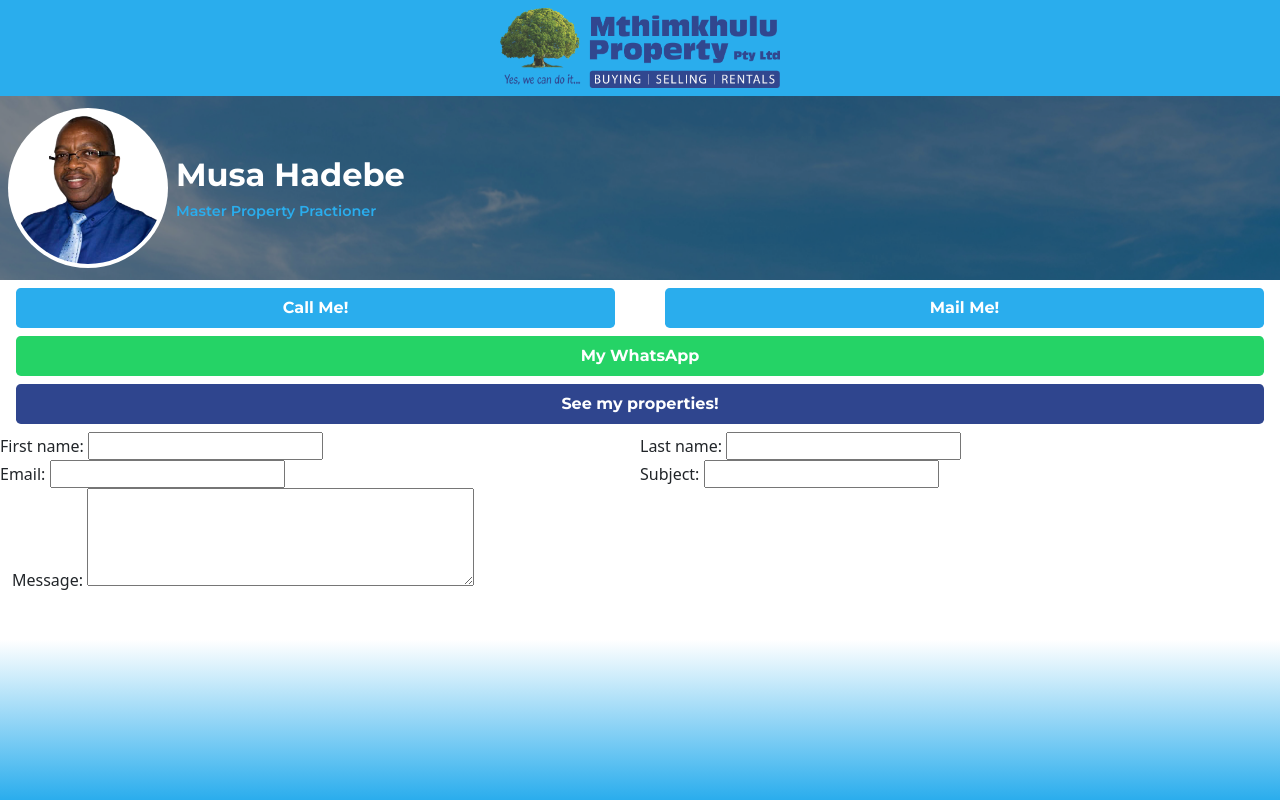
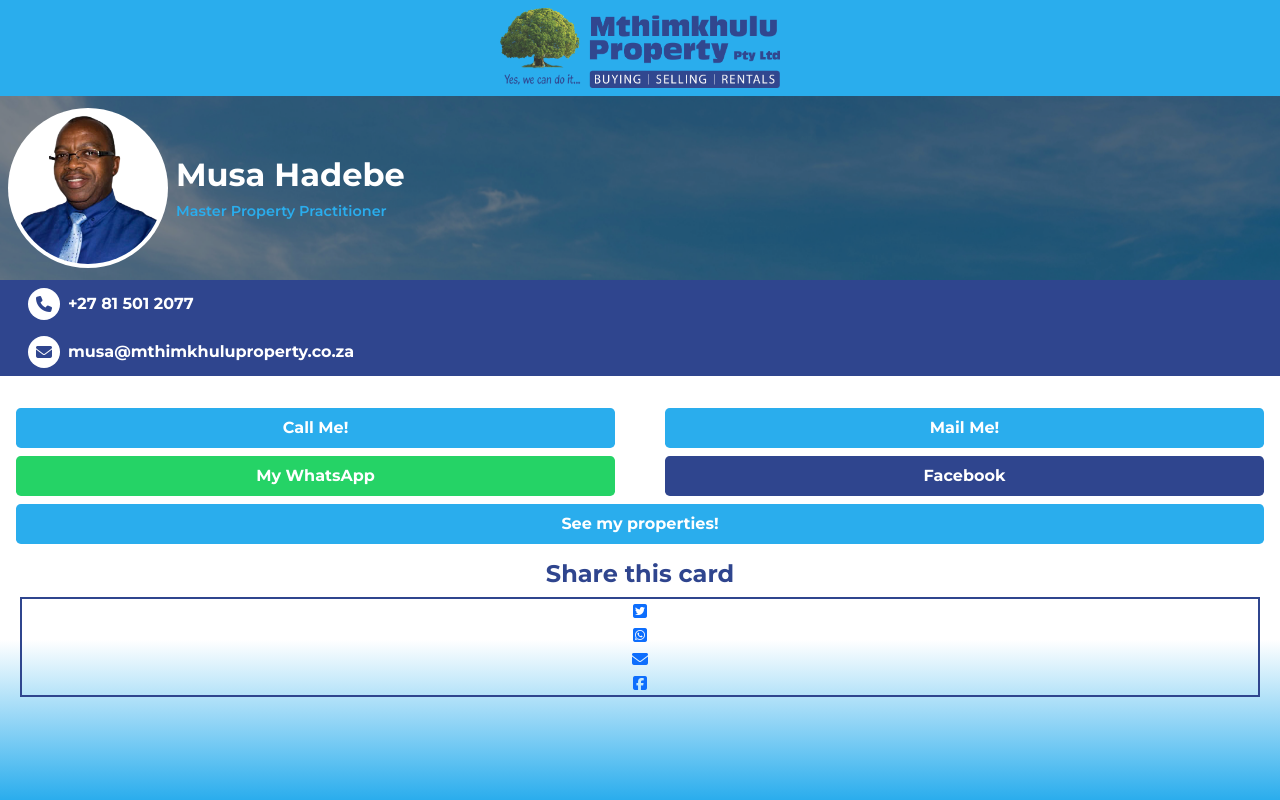
Before and after one commit to CodeMasterWinter/Mthimkhulu, a Django app: page / in a window 1280 px wide. Run offline with Django 5.2, Linux system fonts and the light colour scheme; some libraries are stand-ins or nearby versions.

Commit message:
Added social links, removed form

```diff
--- a/mthimkhulu/static/mthimkhulu/index.css
+++ b/mthimkhulu/static/mthimkhulu/index.css
@@ -74,14 +74,8 @@
     color: var(--mtk-light-blue)
 }
 
-#card-greeting {
-    margin-top: 5dvh;
-    text-align: center;
-}
-
-.greeting-text {
-    font-weight: 700;
-    font-family: 'Montserrat';
+#card-interactions {
+    margin-top: 3dvh;
 }
 
 .card-button {
@@ -96,7 +90,12 @@
     background-color: var(--mtk-dark-blue);
 }
 
-.call-button, .mail-button {
+#card-details {
+    background-color: var(--mtk-dark-blue);
+}
+
+.call-button, .mail-button,
+.whatsapp-button, .facebook-button {
     width: 48%;
     background-color: var(--mtk-light-blue);
 }
@@ -105,6 +104,34 @@
     background-color: #25D366;
 }
 
-.form {
-    max-width: 100%;
+.facebook-button {
+    background-color: var(--mtk-dark-blue);
 }
+
+.property-button {
+    background-color: var(--mtk-light-blue);
+}
+
+.info-block {
+    display: flex;
+    color: #ffffff;
+    font-weight: 700;
+    align-items: center;
+    font-family: 'Montserrat';
+}
+
+.info-icon {
+    color: var(--mtk-dark-blue);
+    border-radius: 50%;
+    background-color: #ffffff;
+}
+
+.share-row {
+    border: 2px solid var(--mtk-dark-blue);
+}
+
+.share-title {
+    font-weight: 700;
+    font-family: 'Montserrat';
+    color: var(--mtk-dark-blue);
+}
--- a/mthimkhulu/templates/mthimkhulu/index.html
+++ b/mthimkhulu/templates/mthimkhulu/index.html
@@ -32,57 +32,51 @@
                 </div>
                 <div class="card-details p-2">
                     <h2 class="card-name">Musa Hadebe</h2>
-                    <h4 class="card-title">Master Property Practioner</h4>
+                    <h4 class="card-title">Master Property Practitioner</h4>
                 </div>
             </div>
         </div>
     </header>
+    <section id="card-details">
+        <div class="container-xxl details-container">
+            <div class="info-block p-2">
+                <i class="fa-solid fa-phone info-icon mx-2 p-2"></i>
+                <p class="info-phone m-0">+27 81 501 2077</p>
+            </div>
+            <div class="info-block p-2">
+                <i class="fa-solid fa-envelope info-icon mx-2 p-2"></i>
+                <p class="info-email m-0">musa@mthimkhuluproperty.co.za</p>
+            </div>
+        </div>
+    </section>
     <section id="card-interactions">
         <div class="container-xxl interactions-container">
             <div class="row interactions-row justify-content-between g-2 p-2">
                 <a href="tel:0657141053" class="card-button call-button col-6 py-2">Call Me!</a>
-                <a href="tel:0657141053" class="card-button mail-button col-6 py-2">Mail Me!</a>
-                <a href="https://wa.me/0657141053" class="card-button whatsapp-button col-12 py-2">
-                    My WhatsApp
-                </a>
+                <a href="mailto:musa@mthimkhuluproperty.co.za" class="card-button mail-button col-6 py-2">Mail Me!</a>
+                <a href="https://wa.me/0657141053" class="card-button whatsapp-button col-6 py-2">My WhatsApp</a>
+                <a href="https://web.facebook.com/MthimkhuluProperty" class="card-button facebook-button col-6 py-2">Facebook</a>
                 <a href="https://www.mthimkhuluproperty.co.za/AgentDetails.aspx?AgentName=Musa%20Hadebe&propstyp=all" class="card-button property-button col-12 py-2">See my properties!</a>
-            </div>
-            <div class="row share-row justify-content-center align-items-center">
             </div>
         </div>
     </section>
-    <section id="card-contact">
-        <div class="container-xxl contact-container">
-            <form action="" method="post">
-                {% csrf_token %}
-                <div class="row code-row">
-                    <div class="code-block col-6 p-0">
-                        <label for="id_first_name">First name:</label>
-                        <input type="text" name="first_name" required="" id="id_first_name">
-                    </div>
-
-                    <div class="code-block col-6 p-0">
-                        <label for="id_last_name">Last name:</label>
-                        <input type="text" name="last_name" required="" id="id_last_name">
-                    </div>
-                </div>
-                <div class="row code-row">
-                    <div class="code-block col-6 p-0">
-                        <label for="id_email">Email:</label>
-                        <input type="email" name="email" maxlength="320" required="" id="id_email">
-                    </div>
-
-                    <div class="code-block col-6 p-0">
-                        <label for="id_subject">Subject:</label>
-                        <input type="text" name="subject" required="" id="id_subject">
-                    </div>
-                </div>
-                <div>
-                    <label for="id_message">Message:</label>
-                    <textarea name="message" cols="40" rows="4 required="" id="id_message"></textarea>
-                </div>
-            </form>
-
+    <section id="share-bar">
+        <div class="container-xxl share-container text-center">
+            <h4 class="share-title mt-2">Share this card</h4>
+            <div class="row share-row mx-2">
+                <a href="https://twitter.com/share?url='http://localhost'&text=Musa Hadebe has shared his business card with you!">
+                    <i class="fa-brands fa-square-twitter share-icon"></i>
+                </a>
+                <a href="https://twitter.com/share?url='http://localhost'&text=Musa Hadebe has shared his business card with you!">
+                    <i class="fa-brands fa-square-whatsapp share-icon"></i>
+                </a>
+                <a href="https://twitter.com/share?url='http://localhost'&text=Musa Hadebe has shared his business card with you!">
+                    <i class="fa-solid fa-envelope share-icon"></i>
+                </a>
+                <a href="https://www.facebook.com/sharer/sharer.php?u=127.0.0.1">
+                    <i class="fa-brands fa-square-facebook share-icon"></i>
+                </a>
+            </div>
         </div>
     </section>
     <script src="https://cdn.jsdelivr.net/npm/bootstrap@5.3.2/dist/js/bootstrap.bundle.min.js" integrity="sha384-C6RzsynM9kWDrMNeT87bh95OGNyZPhcTNXj1NW7RuBCsyN/o0jlpcV8Qyq46cDfL" crossorigin="anonymous"></script>
```
